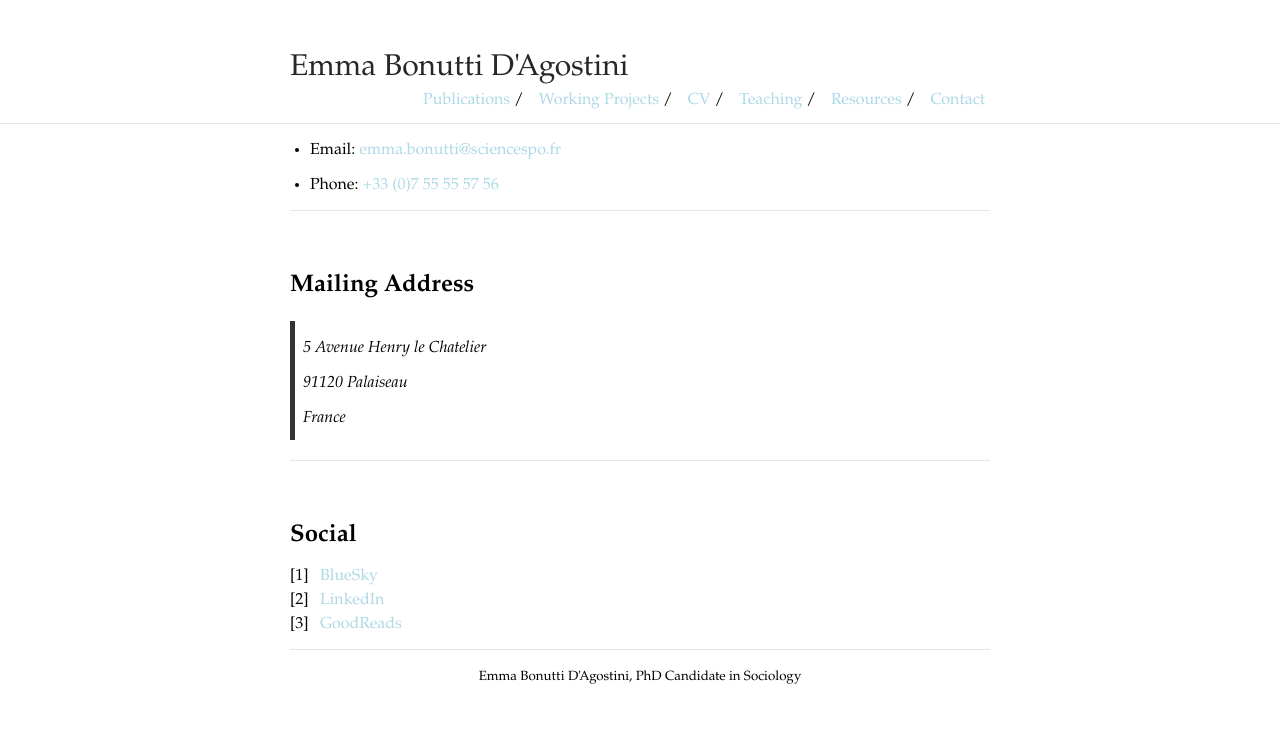
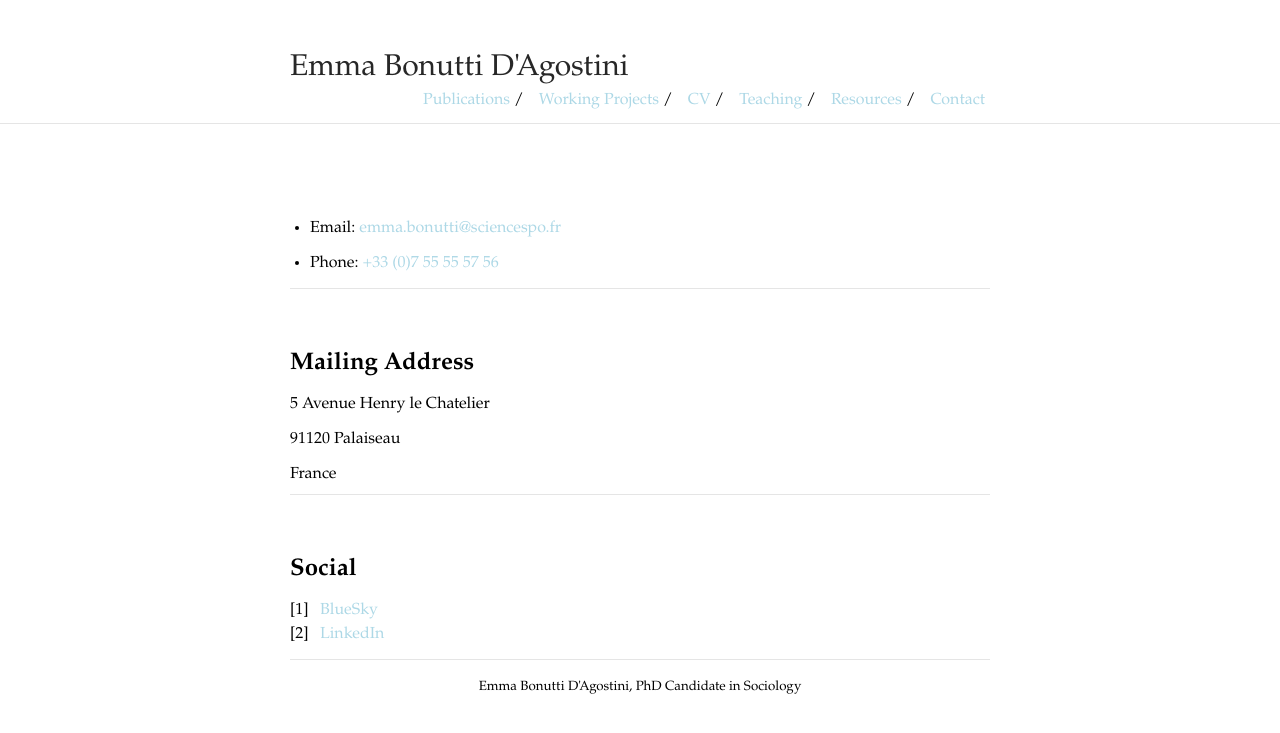
Before and after one commit to emmabonuttidagostini/emmabonuttidagostini.github.io, a Jekyll site: the page built from contact.md, in a window 1280 px wide. Shown: the top 733 px of the page. Built offline with Jekyll 4.4.1, drawn with Linux system fonts in a browser that asks for light colours.

Commit message:
Update contact.md

```diff
--- a/contact.md
+++ b/contact.md
@@ -2,6 +2,8 @@
 layout: default
 is_contact: true
 ---
+
+<div style="height: 70px;"></div>
 
 * Email: [emma.bonutti@sciencespo.fr](mailto:emma.bonutti@sciencespo.fr)
 
@@ -11,16 +13,15 @@ is_contact: true
 
 ## Mailing Address
 
-> 5 Avenue Henry le Chatelier
->
-> 91120 Palaiseau
->
-> France
+5 Avenue Henry le Chatelier
+
+91120 Palaiseau
+
+France
 
 ---
 
 ## Social
 
-1. [BlueSky](#)
-2. [LinkedIn](#)
-3. [GoodReads](#)
+1. [BlueSky](https://bsky.app/profile/emmabonutti.bsky.social)
+2. [LinkedIn](www.linkedin.com/in/emma-bonutti-d-agostini-2b8026231)
```
